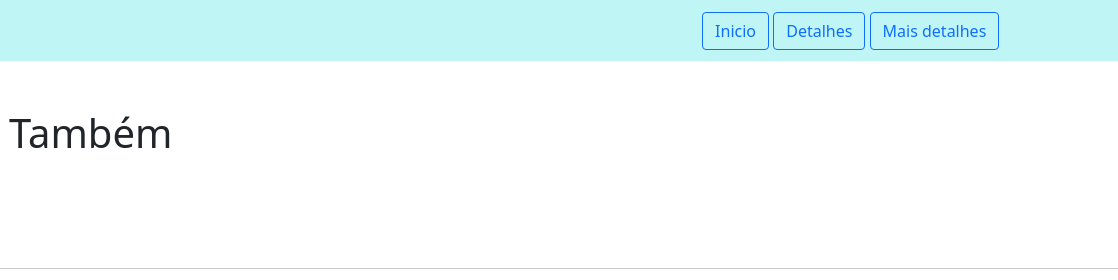
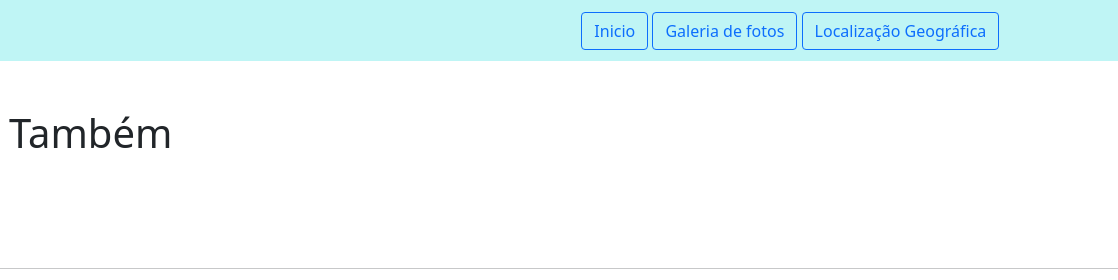
Before and after one commit to DantonLRR/Trabalho-Pratico-2-Desenvolvimento-de-Interfaces-WEB, a website: page detalhe_album.html in a window 1280 px wide. Shown: the top 280 px of the page, 162-1280 px from the left. Drawn offline with Linux system fonts and the light colour scheme; no server answers.

Commit message:
alteracoes de botoes para redirecionamento na pagina

```diff
--- a/detalhe_album.html
+++ b/detalhe_album.html
@@ -20,9 +20,9 @@
                 <img src="img/logo.png" class="img-fluid img-thumbnail" alt="...">
             </div>
             <div class="col-sm-10 align-self-center text-end">
-                <a href=""> <button type="button" class="btn btn-outline-primary">Inicio</button></a>
-                <a href="detalhes.html"> <button type="button" class="btn btn-outline-primary">Detalhes</button></a>
-                <a href="detalhes.html"><button type="button" class="btn btn-outline-primary">Mais detalhes</button>
+                <a href="index.html"> <button type="button" class="btn btn-outline-primary">Inicio</button></a>
+                <a href="#galeriaDeFotos"><button type="button" class="btn btn-outline-primary">Galeria de fotos</button></a>
+                <a href="#map"><button type="button" class="btn btn-outline-primary">Localização Geográfica</button></a>
                 </a>
             </div>
         </div>
```
Also changed, not shown: index.html (+4 -3 lines).
